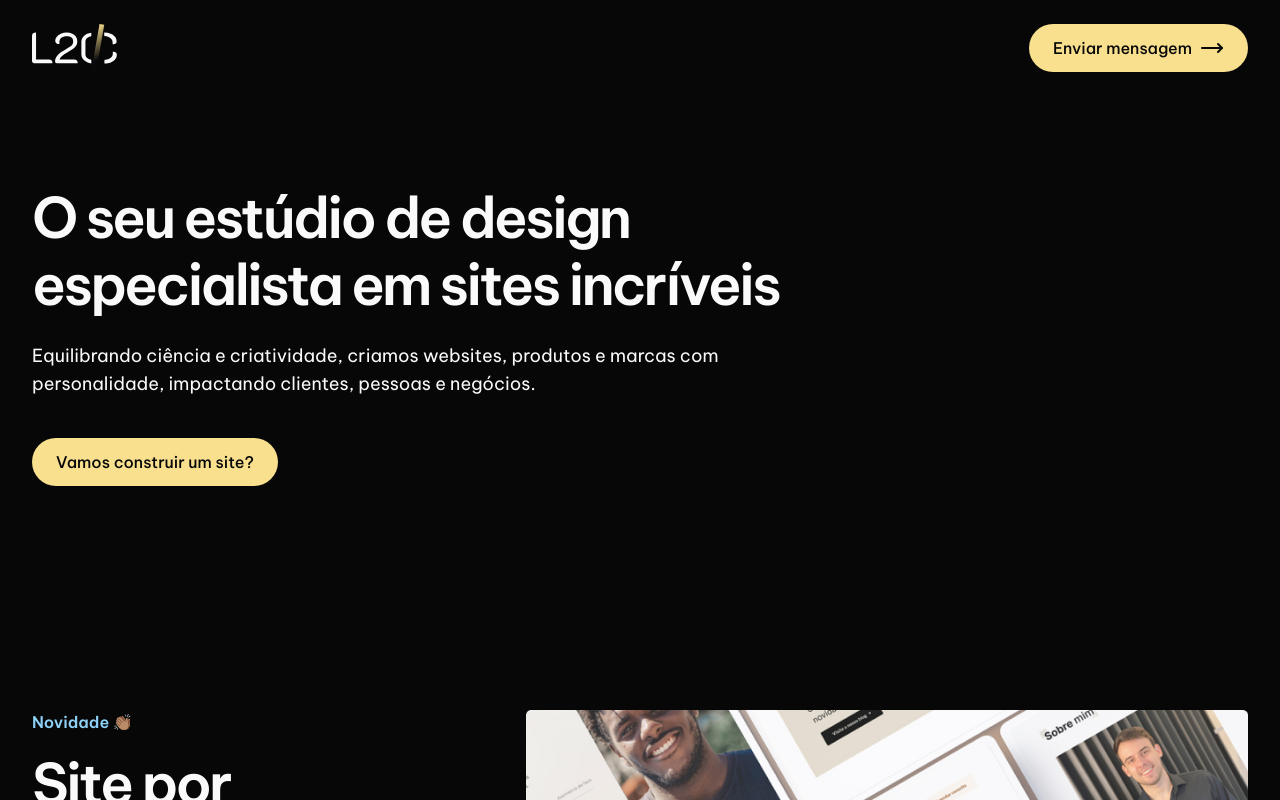
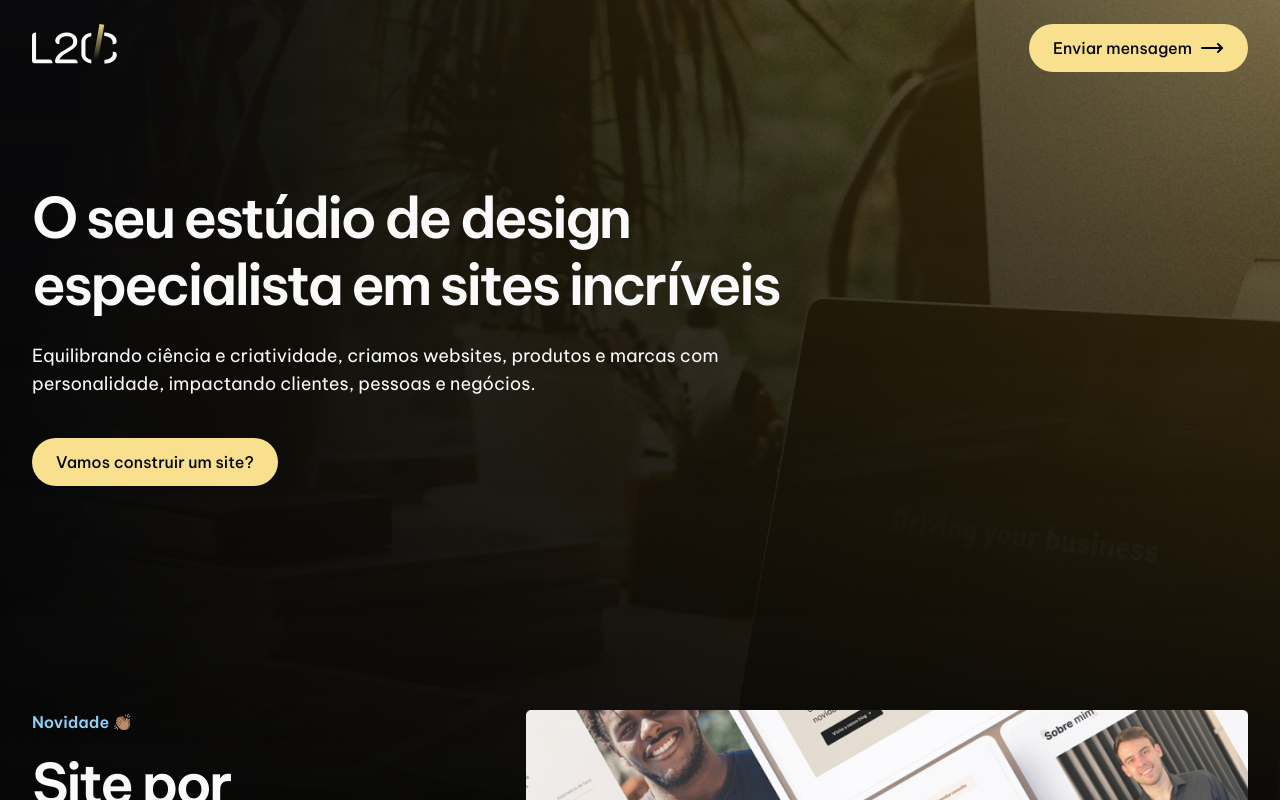
Before and after one commit to lucassamuel94/l20, a Next.js app: page / in a window 1280 px wide. Shown: the top 800 px of the page. Built offline with nearby package versions, Linux system fonts and the light colour scheme.

Commit message:
Added bg-home-hero

```diff
--- a/app/page.tsx
+++ b/app/page.tsx
@@ -12,7 +12,7 @@ import { Cases, NossoProcesso, SitePorAssinatura, SitePremium, Valores, Vantagen
 
 export default function Home() {
   return (
-    <main className="flex flex-col items-start">
+    <main className="flex flex-col items-start bg-[url('/bg-hero-home.png')] bg-top bg-no-repeat">
       <header className="container pt-6 lg:flex lg:items-center lg:justify-between">
         <>
           <h1 className="sr-only">L20 Comunicações</h1>
```
Also changed, not shown: public/bg-hero-home.png (added).
